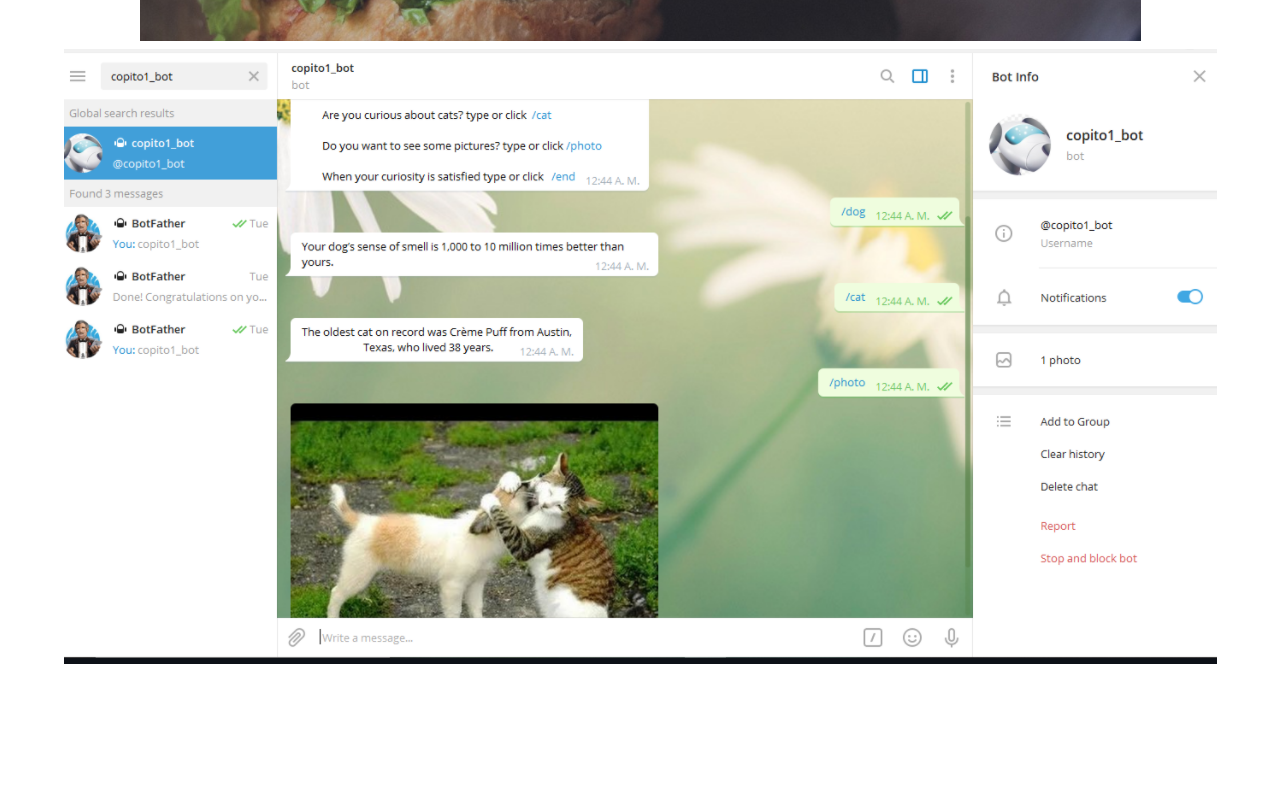
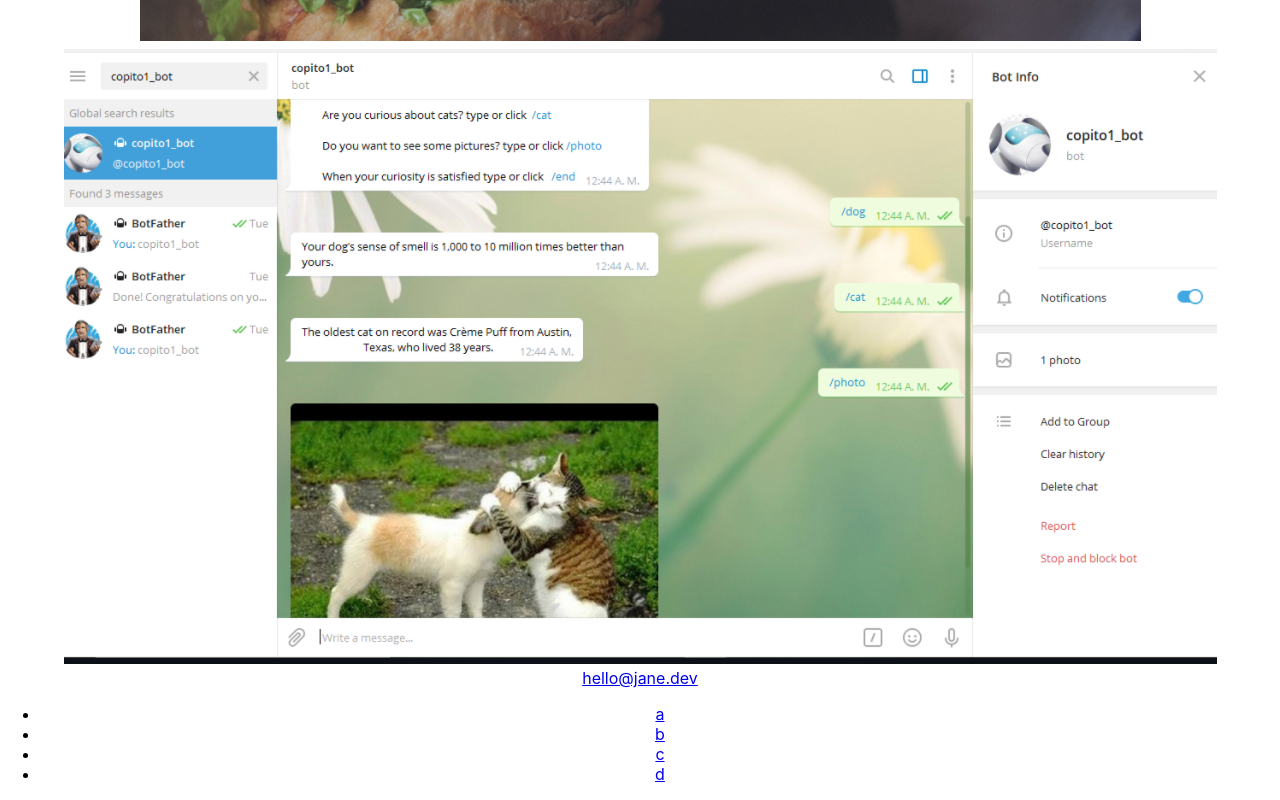
Before and after one commit to Rocio01/zr-portafolio, a React (Create React App) app: page / in a window 1280 px wide. Shown: the part 7343-8143 px from the top of the page. Before the commit the page ends 8011 px from the top, so only its background shows below. Built offline with nearby package versions, Linux system fonts and the light colour scheme.

Commit message:
Add Footer component

```diff
--- a/src/App.js
+++ b/src/App.js
@@ -4,6 +4,7 @@ import Introduction from './components/Introduction';
 import Services from './components/Services';
 import About from './components/About';
 import Work from './components/Work';
+import Footer from './components/Footer';
 
 function App() {
   return (
@@ -13,6 +14,7 @@ function App() {
       <Services />
       <About />
       <Work />
+      <Footer />
     </div>
   );
 }
--- /dev/null
+++ b/src/components/Footer.js
@@ -0,0 +1,17 @@
+import React from 'react'
+
+const Footer = () => {
+  return (
+    <footer>
+    <a href="mailto:zrmartinezg@gmail.com" class="footer-link">hello@jane.dev</a>
+    <ul class="social-list">
+        <li class="social-list-item"><a class="social-list-link" href="https://codepen.io">a</a></li>
+        <li class="social-list-item"><a class="social-list-link" href="http://dribbble.com">b</a></li>
+        <li class="social-list-item"><a class="social-list-link" href="https://twitter.com">c</a></li>
+        <li class="social-list-item"><a class="social-list-link" href="https://github.com">d</a></li>
+    </ul>
+</footer>
+  )
+}
+
+export default Footer
```
